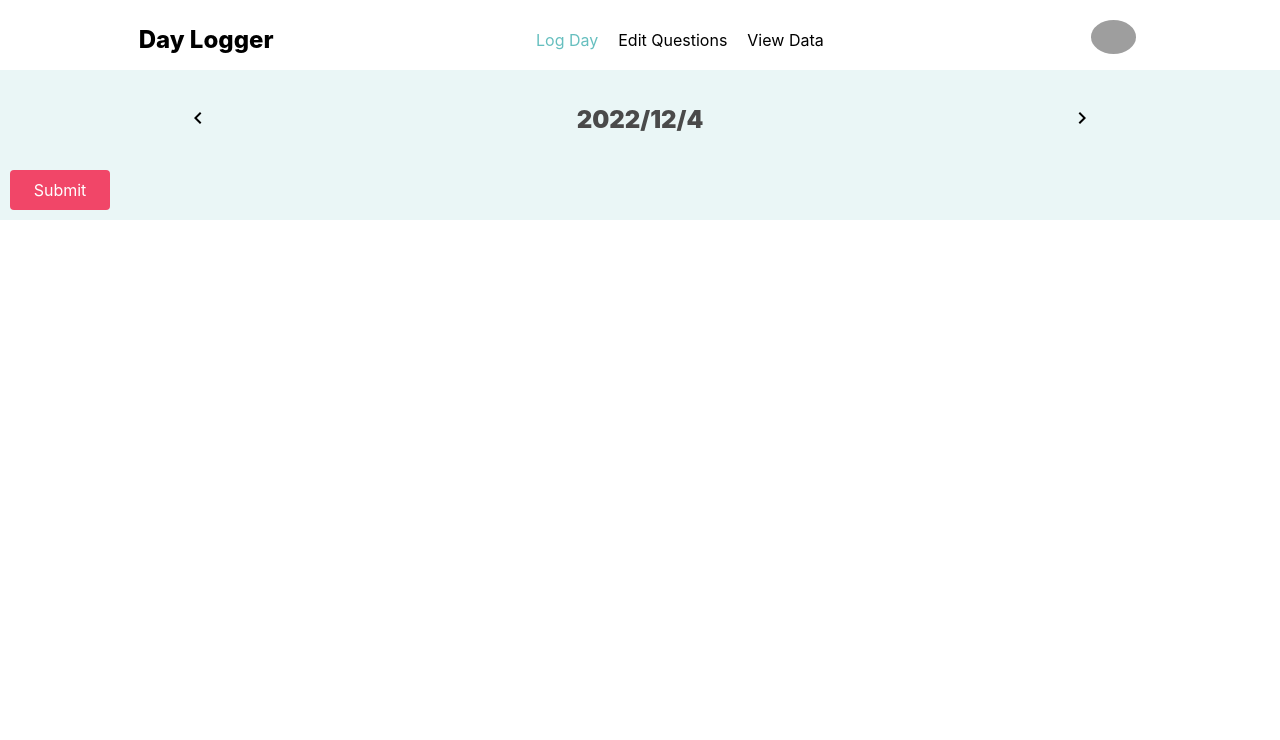
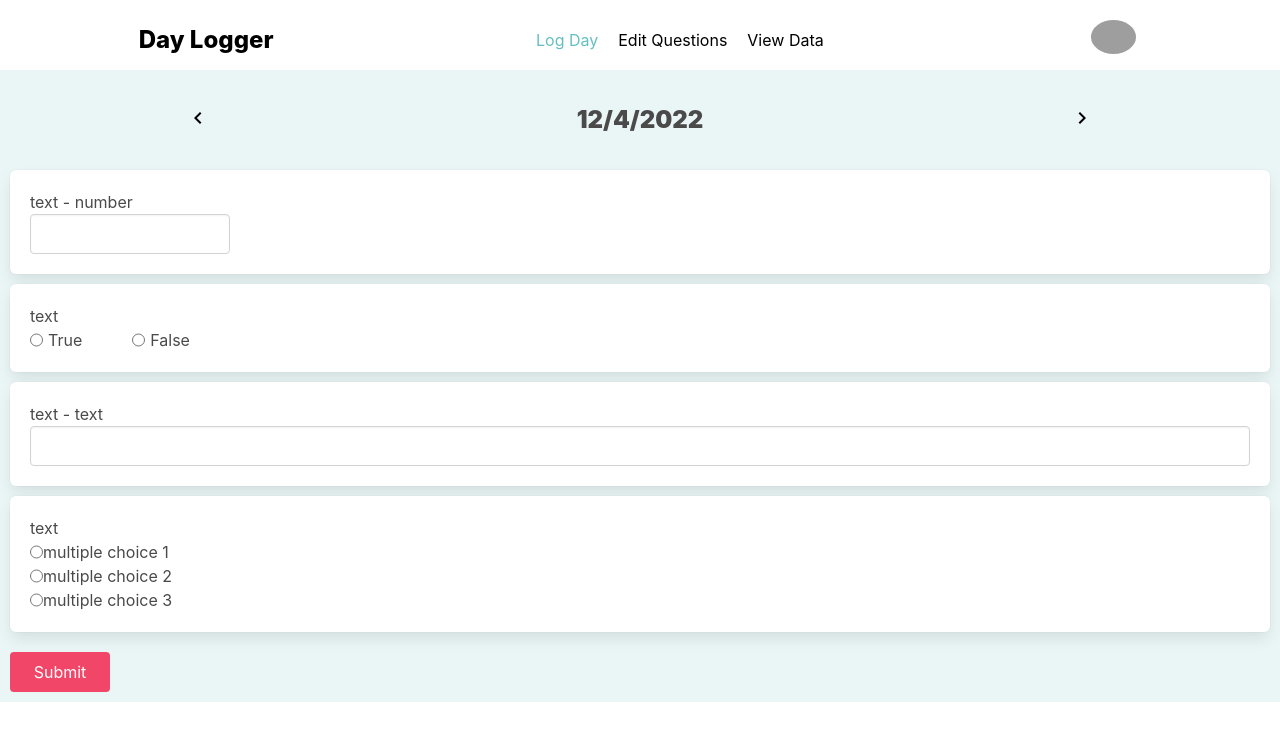
Before and after one commit to LDYWINNER/cse316-finalproject-front, a React (Create React App) app: page /logDay in a window 1280 px wide. Shown: the top 740 px of the page. Built offline with nearby package versions, Linux system fonts and the light colour scheme; grey boxes are pictures that could not be loaded.

Commit message:
logday page boxes components added

```diff
--- a/src/components/EditQuestions.js
+++ b/src/components/EditQuestions.js
@@ -44,7 +44,6 @@
                 }}>
 
                 <AddCircleOutlineIcon sx={{ color: "black" }}></AddCircleOutlineIcon>
-
                 </button>
             </div>
             {
--- a/src/components/LogDay.js
+++ b/src/components/LogDay.js
@@ -1,4 +1,4 @@
-import React from 'react';
+import React, { useCallback, useEffect } from 'react';
 import axios from 'axios';
 import { useState } from 'react';
 import "../css/app.css";
@@ -21,6 +21,9 @@
     let [selectedYear, setSelectedYear] = useState(date.getFullYear());
     let [selectedMonth, setSelectedMonth] = useState(date.getMonth() + 1);
     let [selectedDay, setSelectedDay] = useState(date.getDate());
+    let [render, setRender] = useState(0);
+    // let [, setState] = useState();
+    // let forceRender = useCallback(() => setState({}), []);
 
     return (
         <div>
@@ -28,14 +31,16 @@
                 <button style={{margin:"auto", backgroundColor: "transparent", border: 'transparent'}} onClick={(e)=>{
                     select.setDate(select.getDate() - 1);
                     // refreshDate();
-                    selectedDate = {
-                        year: select.getFullYear(),
-                        month: select.getMonth() + 1,
-                        day: select.getDate()
-                    };
-                    // setSelectedYear(select.getFullYear())
-                    // setSelectedMonth(select.getMonth() + 1)
-                    // setSelectedDay(select.getDate())
+                    // selectedDate = {
+                    //     year: select.getFullYear(),
+                    //     month: select.getMonth() + 1,
+                    //     day: select.getDate()
+                    // };
+
+                    setSelectedYear(select.getFullYear())
+                    setSelectedMonth(select.getMonth() + 1)
+                    setSelectedDay(select.getDate())
+
                     console.log(select);
                 }}>
                     <KeyboardArrowLeftOutlinedIcon></KeyboardArrowLeftOutlinedIcon>
@@ -44,29 +49,35 @@
                     {/* {select.getFullYear()}/
                     {select.getMonth() + 1}/
                     {select.getDay()} */}
-                    {selectedYear}/{selectedMonth}/{selectedDay}
-                    {/* {selectedDate.year}/{selectedDate.month}/{selectedDate.day} */}
+                    {selectedMonth}/{selectedDay}/{selectedYear}
+                    {/* {selectedDate.month}/{selectedDate.day}/{selectedDate.year} */}
                 </div>
                 <button style={{margin:"auto", backgroundColor: "transparent", border: 'transparent'}} onClick={(e)=>{
                     if (select < date) {
                         select.setDate(select.getDate() + 1);
-                        selectedDate = {
-                            year: select.getFullYear(),
-                            month: select.getMonth() + 1,
-                            day: select.getDate()
-                        };
+                        // selectedDate = {
+                        //     year: select.getFullYear(),
+                        //     month: select.getMonth() + 1,
+                        //     day: select.getDate()
+                        // };
                         // refreshDate();
-                        // setSelectedYear(select.getFullYear())
-                        // setSelectedMonth(select.getMonth() + 1)
-                        // setSelectedDay(select.getDate())
+                        setSelectedYear(select.getFullYear())
+                        setSelectedMonth(select.getMonth() + 1)
+                        setSelectedDay(select.getDate())
+
                         console.log(select);
                     }
 
                 }}>
                     <KeyboardArrowRightOutlinedIcon></KeyboardArrowRightOutlinedIcon>
                 </button>
+
+
             </div>
-
+            <NumberBox></NumberBox>
+            <BooleanBox></BooleanBox>
+            <TextBox></TextBox>
+            <MultiBox></MultiBox>
             <div>
                 <button className="button is-danger" style={{margin: '10px', width: '100px'}} onClick={(e)=>{
                     // console.log(date);
@@ -79,4 +90,77 @@
     )
 }
 
+function NumberBox() {
+
+    return(
+        <div className="box" style={{margin: "10px"}}>
+            <div>text - number</div>
+            <input className='input' type='text' style={{width: '200px'}}></input>
+        </div>
+    )
+}
+
+function BooleanBox() {
+
+    return(
+        <div className="box" style={{margin: "10px"}}>
+            <div>text</div>
+            <div style={{display:'flex'}}>
+                <input type='radio' value='True' style={{marginRight:'5px'}} onChange={(e)=>{
+
+                }} ></input> True
+                <div style={{marginRight:'50px'}}></div>
+                <input type='radio' value='False' style={{marginRight:'5px'}} onChange={(e)=>{
+
+                }}></input> False
+            </div>
+
+        </div>
+    )
+}
+
+function TextBox() {
+
+    return(
+        <div className="box" style={{margin: "10px"}}>
+            <div>text - text</div>
+            <input className='input' type='text'></input>
+        </div>
+    )
+}
+
+function MultiBox() {
+
+    return(
+        <div className="box" style={{margin: "10px"}}>
+        <div>text</div>
+            <div style={{display:'flex'}}>
+                <input type='radio' value='?' onChange={(e)=>{
+
+                }}></input>
+                <div> multiple choice 1</div>
+            </div>
+
+            <div style={{display:'flex'}}>
+                <input type='radio' value='?' onChange={(e)=>{
+
+                }}></input>
+                <div> multiple choice 2</div>
+
+            </div>
+
+            <div style={{display:'flex'}}>
+                <input type='radio' value='?' onChange={(e)=>{
+
+                }}></input>
+                <div> multiple choice 3</div>
+
+
+            </div>
+
+
+        </div>
+    )
+}
+
 export default LogDay
--- a/src/components/Profile.js
+++ b/src/components/Profile.js
@@ -17,12 +17,7 @@
     const [newEmail, setNewEmail] = useState("");
     const [newFirstAddress, setNewFirstAddress] = useState("");
     const [newSecondAddress, setNewSecondAddress] = useState("");
-    let tmpUser = {
-        name: "",
-        email: "",
-        address1: "",
-        address2: ""
-    };
+
     const uploadImage = () => {
         const data = new FormData()
         data.append("file", props.image)
@@ -127,10 +122,10 @@
                 </div>
                 <div style={{ display: 'flex' }}>
                     <button className="button is-danger" style={{ margin: 'auto', width: '100px' }} onClick={(e) => {
-                        if (isEmail(tmpUser.email)) {
+                        if (isEmail(newEmail)) {
                             uploadImage();
-                            props.setUser(tmpUser);
                             console.log(props.image);
+
                         }
                     }}>Save</button>
                     <button className='removeBtn' style={{ margin: "auto" }} onClick={Logout}>Logout</button>
```
